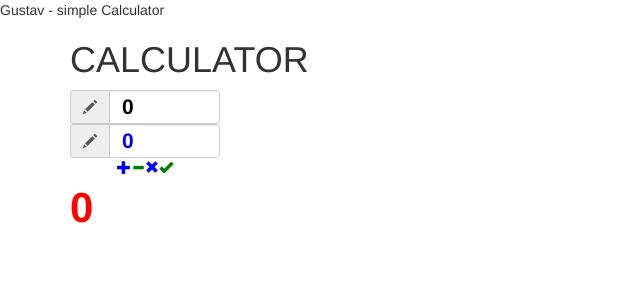
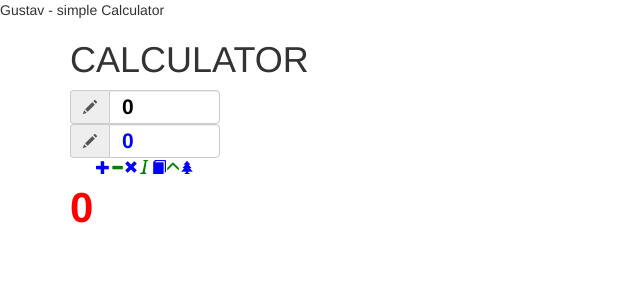
Before and after one commit to gustavR0/testing-calculator, an Angular app: page / in a window 1280 px wide. Shown: the top 300 px of the page, without its empty margins (0-640 px from the left). Built offline with nearby package versions, Linux system fonts and the light colour scheme.

Commit message:
add more method

```diff
--- a/src/app/ui/ui.component.html
+++ b/src/app/ui/ui.component.html
@@ -23,8 +23,17 @@
       <i class="glyphicon glyphicon-remove addition-button"
       (click)="multiplication()"></i>
 
-      <i class="glyphicon glyphicon-ok substraction-button"
+      <i class="glyphicon glyphicon-italic substraction-button"
       (click)="division()"></i>
+
+      <i class="glyphicon glyphicon-book addition-button"
+      (click)="exp()"></i>
+
+      <i class="glyphicon glyphicon-menu-up substraction-button"
+      (click)="sqr()"></i>
+
+      <i class="glyphicon glyphicon-tree-conifer addition-button"
+      (click)="sqrt()"></i>
 
       </div>
 
--- a/src/app/ui/ui.component.ts
+++ b/src/app/ui/ui.component.ts
@@ -1,8 +1,12 @@
 import { Component, OnInit } from '@angular/core';
-import {addition} from '../addition/addition';
+import { addition } from '../addition/addition';
 import { substraction } from "../substraction/substraction";
 import { division } from "../division/division";
 import { multiplication } from "../multiplication/multiplication";
+import { exp } from '../exp/exp';
+import { sqr } from '../sqr/sqr';
+import { sqrt } from '../sqrt/sqrt';
+
 
 
 @Component({
@@ -32,7 +36,7 @@ export class UiComponent implements OnInit {
     this.result = myresult;
   }
 
-    multiplication () {
+  multiplication() {
     let myresult = 0;
     myresult = multiplication(this.operator1, this.operator2);
     this.result = myresult;
@@ -44,4 +48,22 @@ export class UiComponent implements OnInit {
     this.result = myresult;
   }
 
+  exp(){
+    let myResul = 0;
+    myResul = exp(this.operator1,this.operator2);
+    this.result = myResul;
   }
+
+  sqr(){
+    let myResul = 0;
+    myResul = sqr(this.operator1);
+    this.result = myResul;
+  }
+
+  sqrt(){
+    let myResul = 0;
+    myResul = sqrt(this.operator1);
+    this.result = myResul;
+  }
+
+}
```
Lines whose indentation alone changed are shown as unchanged.
